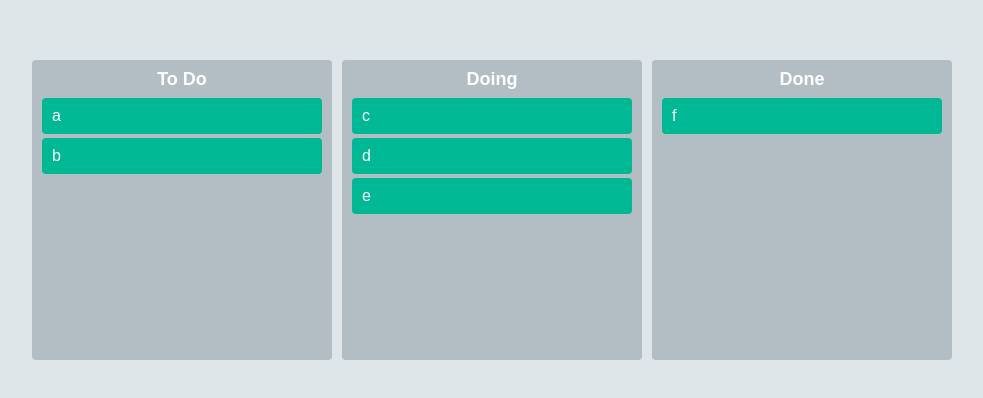
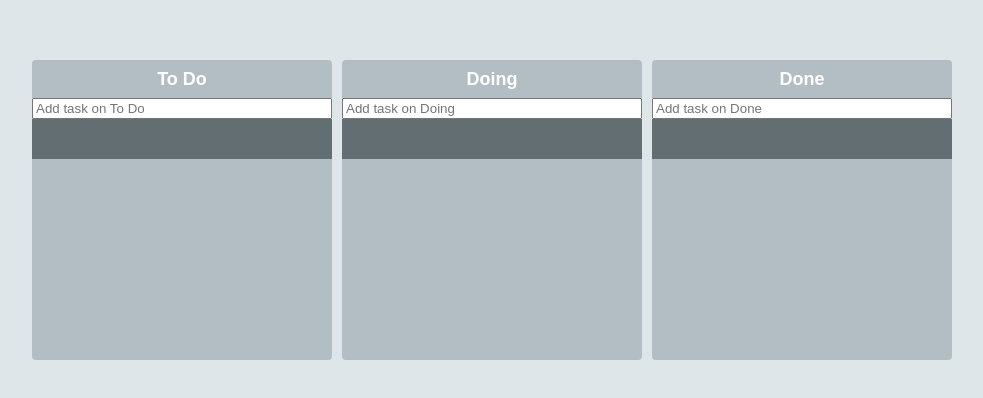
Before and after one commit to hchae0125/kanban-board, a React (Create React App) app: page / in a window 1280 px wide. Shown: the part 190-588 px from the top of the page, without its empty margins (148-1131 px from the left). Built offline with nearby package versions, Linux system fonts and the light colour scheme.

Commit message:
Change toDo from string to object

```diff
--- a/src/App.tsx
+++ b/src/App.tsx
@@ -86,16 +86,18 @@ function App() {
     if (destination?.droppableId === source.droppableId) {
       setToDos((prev) => {
         const array = [...prev[source.droppableId]];
+        const target = array[source.index];
         array.splice(source.index, 1);
-        array.splice(destination.index, 0, draggableId);
+        array.splice(destination.index, 0, target);
         return { ...prev, [source.droppableId]: array }
       });
     } else {
       setToDos((prev) => {
         const sourceBoard = [...prev[source.droppableId]];
+        const target = sourceBoard[source.index];
         const destinationBoard = [...prev[destination.droppableId]];
         sourceBoard.splice(source.index, 1);
-        destinationBoard.splice(destination.index, 0, draggableId);
+        destinationBoard.splice(destination.index, 0, target);
         return { ...prev, [source.droppableId]: sourceBoard, [destination.droppableId]: destinationBoard };
       });
     }
@@ -105,7 +107,7 @@ function App() {
       <Wrapper>
         <Boards>
         {Object.keys(toDos).map(key => (
-          <Board list={toDos[key]} key={key} boardId={key}/>
+          <Board toDos={toDos[key]} key={key} boardId={key}/>
         ))}
         </Boards>
       </Wrapper>
--- a/src/atoms.tsx
+++ b/src/atoms.tsx
@@ -1,14 +1,19 @@
 import { atom } from 'recoil';
 
 export interface IToDoState {
-    [key: string]: string[];
+    [key: string]: ITodo[];
+}
+
+export interface ITodo {
+    id: number;
+    text: string;
 }
 
 export const toDoState = atom<IToDoState>({
     key: "toDo",
     default: {
-        "To Do": ["a", "b"],
-        Doing: ["c", "d", "e"],
-        Done: ["f"],
+        "To Do": [],
+        Doing: [],
+        Done: [],
     },
 });
--- a/src/components/Board.tsx
+++ b/src/components/Board.tsx
@@ -1,12 +1,15 @@
 import { Droppable } from "react-beautiful-dnd"
+import { useForm } from "react-hook-form";
+import { useSetRecoilState } from "recoil";
 import styled from "styled-components";
+import { ITodo, toDoState } from "../atoms";
 import DraggableCard from "./DraggableCard";
 
 const Wrapper = styled.div`
+    overflow: hidden;
   background-color: ${(props) => props.theme.boardColor};
   width: 300px;
   min-height: 300px;
-  padding: 20px 10px;
   padding-top: 10px;
   border-radius: 4px;
 `;
@@ -18,23 +21,68 @@ const Title = styled.h2`
   font-size: 18px;
 `;
 
+interface IAreaProps {
+    isDraggingOver: boolean;
+    draggingFromThisWith: boolean;
+}
+
+const Area = styled.div<IAreaProps>`
+    background-color: ${props => props.isDraggingOver ? '#ffeaa7' : props.draggingFromThisWith ? '#a29bfe' : '#636e72'};
+    flex-grow: 1;
+    transition: background-color 300ms ease-in-out;
+    padding: 20px;
+`;
+
+const Form = styled.form`
+    width: 100%;
+    input {
+        width: 100%;
+    }
+`;
+
 interface IBoard {
-    list: string[];
+    toDos: ITodo[];
     boardId: string;
 }
 
-function Board ({list, boardId}: IBoard) {
+interface IForm {
+    toDo: string;
+}
+
+function Board ({toDos, boardId}: IBoard) {
+    const { register, setValue, handleSubmit } = useForm<IForm>();
+    const setToDos = useSetRecoilState(toDoState);
+    const onValid = ({ toDo }: IForm) => {
+        const newToDo = {
+            id: Date.now(),
+            text: toDo,
+        };
+        setToDos((allBoards) => {
+            return {
+                ...allBoards,
+                [boardId]: [
+                    ...allBoards[boardId],
+                    newToDo
+                ]
+            }
+        })
+        setValue("toDo", '');
+    }
+
     return (
         <Wrapper>
             <Title>{boardId}</Title>
+            <Form onSubmit={handleSubmit(onValid)}>
+                <input { ...register("toDo", {required: true})} type="text" placeholder={`Add task on ${boardId} `}/>
+            </Form>
             <Droppable droppableId={boardId}>
-                {(magic) => (
-                <div ref={magic.innerRef} {...magic.droppableProps}>
-                    {list.map((toDo, index) => (
-                    <DraggableCard key={toDo} index={index} toDo={toDo} />
+                {(provided, snapshot) => (
+                <Area isDraggingOver={snapshot.isDraggingOver} draggingFromThisWith={Boolean(snapshot.draggingFromThisWith)} ref={provided.innerRef} {...provided.droppableProps}>
+                    {toDos.map((toDo, index) => (
+                    <DraggableCard key={toDo.id} index={index} toDoId={toDo.id} toDoText={toDo.text} />
                     ))}
-                    {magic.placeholder}
-                </div>
+                    {provided.placeholder}
+                </Area>
                 )}
             </Droppable>
         </Wrapper>
--- a/src/components/DraggableCard.tsx
+++ b/src/components/DraggableCard.tsx
@@ -10,15 +10,16 @@ const Card = styled.div`
 `;
 
 interface IDraggasbleCard {
-    toDo: string;
+    toDoText: string;
+    toDoId: number;
     index: number;
 }
 
-function DraggableCard ({toDo, index}: IDraggasbleCard) {
+function DraggableCard ({toDoText, toDoId, index}: IDraggasbleCard) {
     return (
-        <Draggable draggableId={toDo} index={index} key={toDo}>
+        <Draggable draggableId={toDoId+''} index={index} key={toDoId}>
             {(provided) => <Card ref={provided.innerRef} {...provided.draggableProps} {...provided.dragHandleProps}>
-                {toDo}
+                {toDoText}
             </Card>}
         </Draggable>
     )
```
